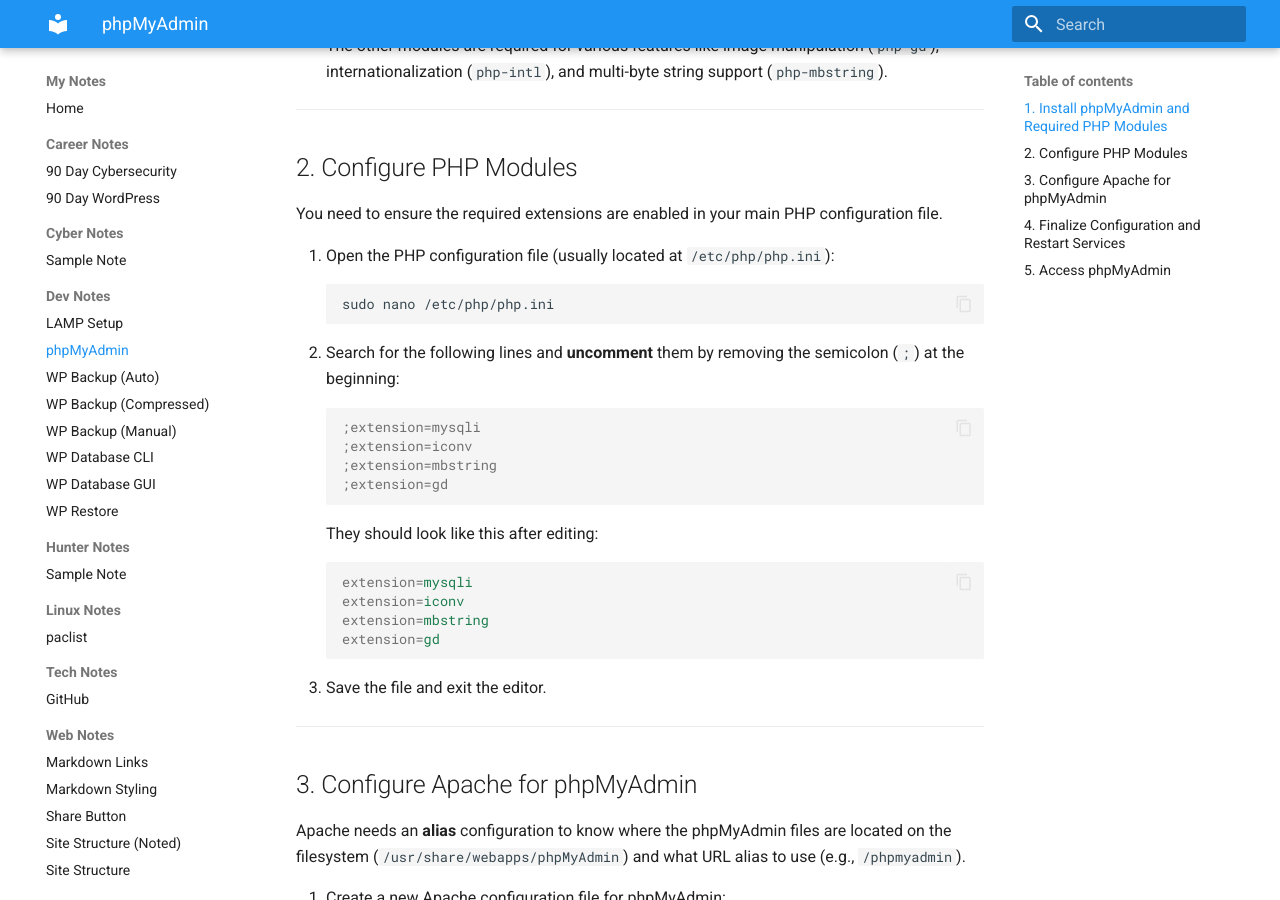
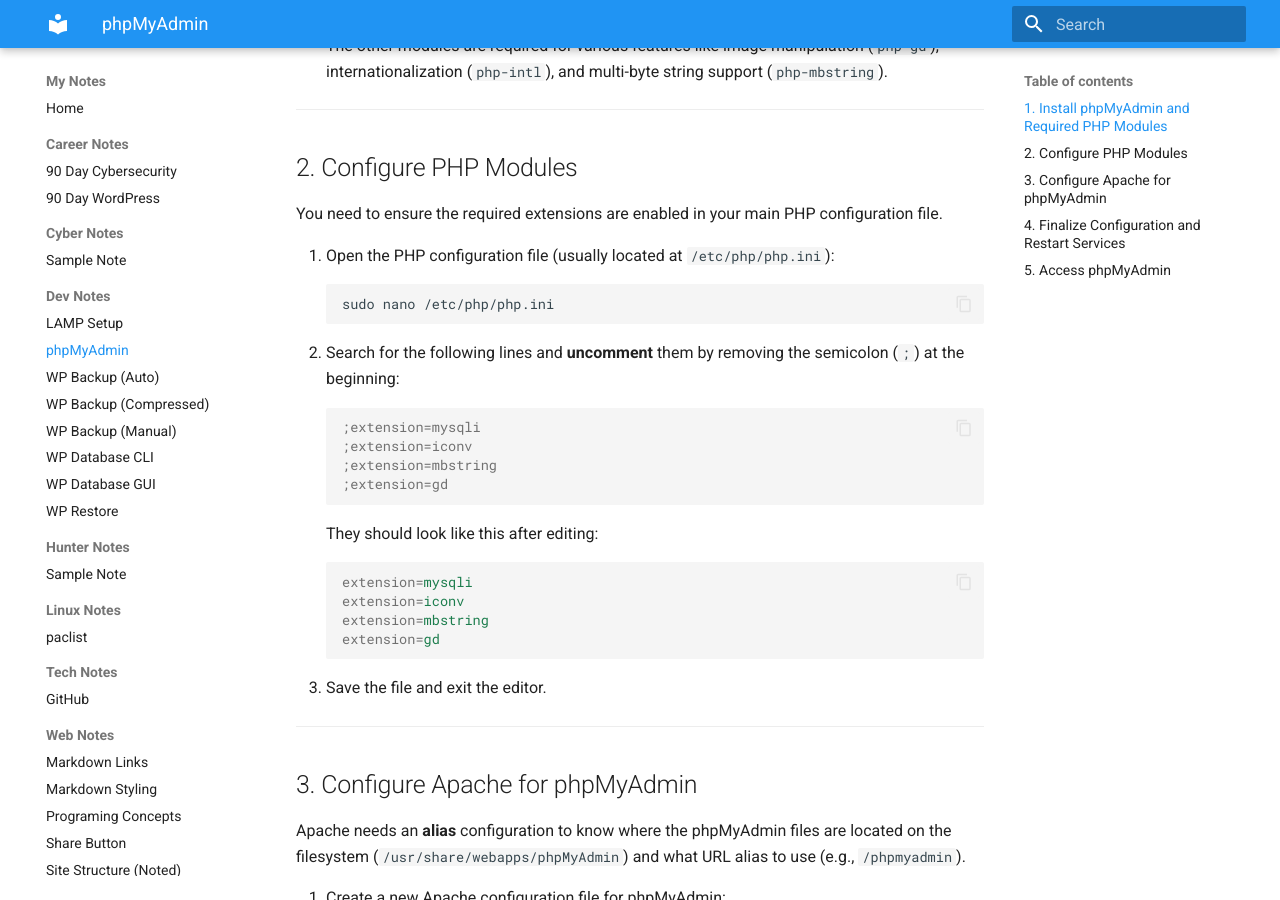
Before and after one commit to rwxlog/mynotes, an MkDocs documentation site: the page built from docs/DevNotes/phpMyAdmin.md, in a window 1280 px wide and 900 px high, scrolled down 580 px. Built offline with MkDocs 1.6.1 and Material for MkDocs 9.7.7, drawn with Linux system fonts in a browser that asks for light colours.

Commit message:
Update mkdocs.yml

```diff
--- a/mkdocs.yml
+++ b/mkdocs.yml
@@ -57,6 +57,7 @@
   - Web Notes:
       - Markdown Links: WebNotes/markdown-links.md
       - Markdown Styling: WebNotes/markdown-styling.md
+      - Programing Concepts: WebNotes/programing-concepts.md
       - Share Button: WebNotes/share-button.md
       - Site Structure (Noted): WebNotes/site-structure-noted.md
       - Site Structure: WebNotes/site-structure.md
```
